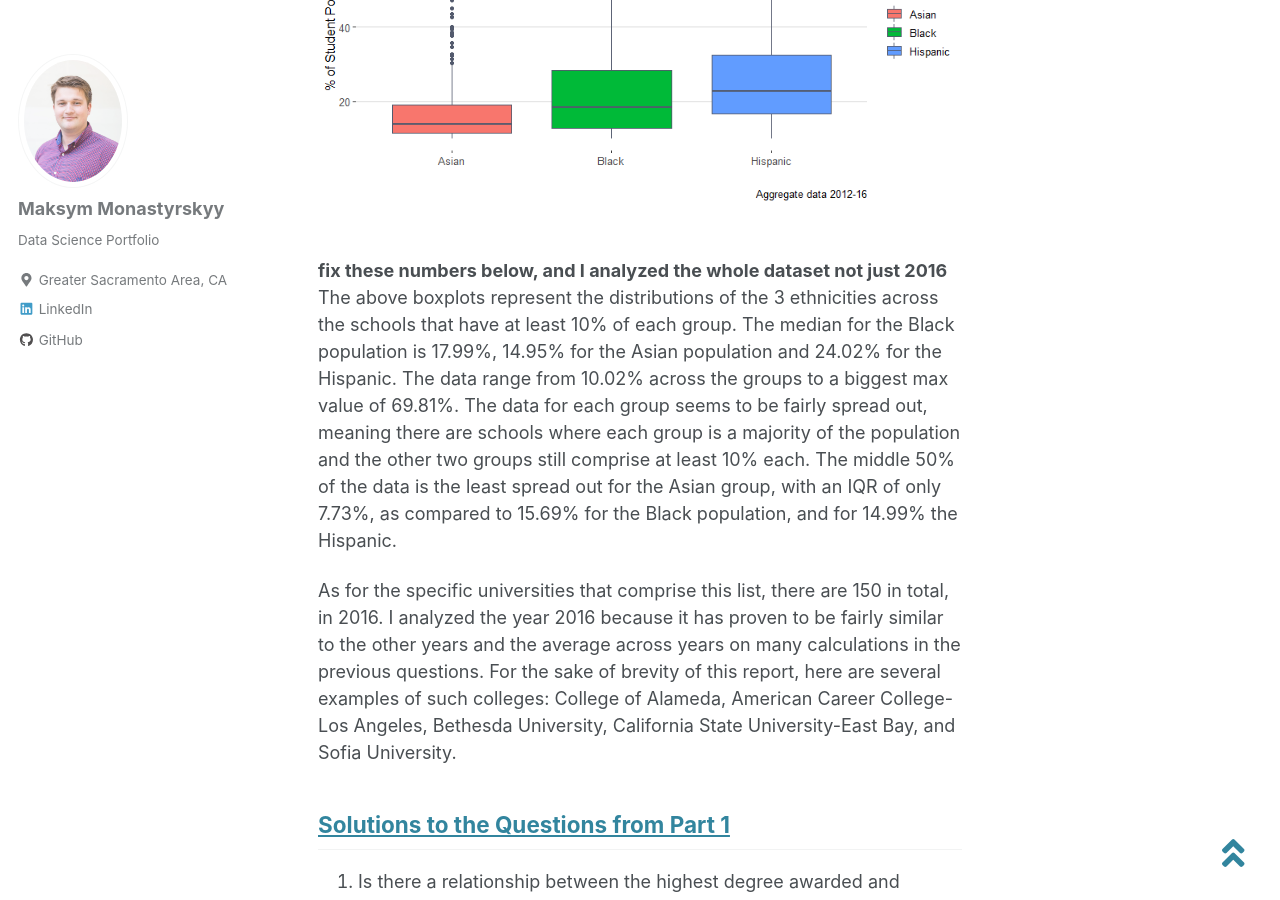
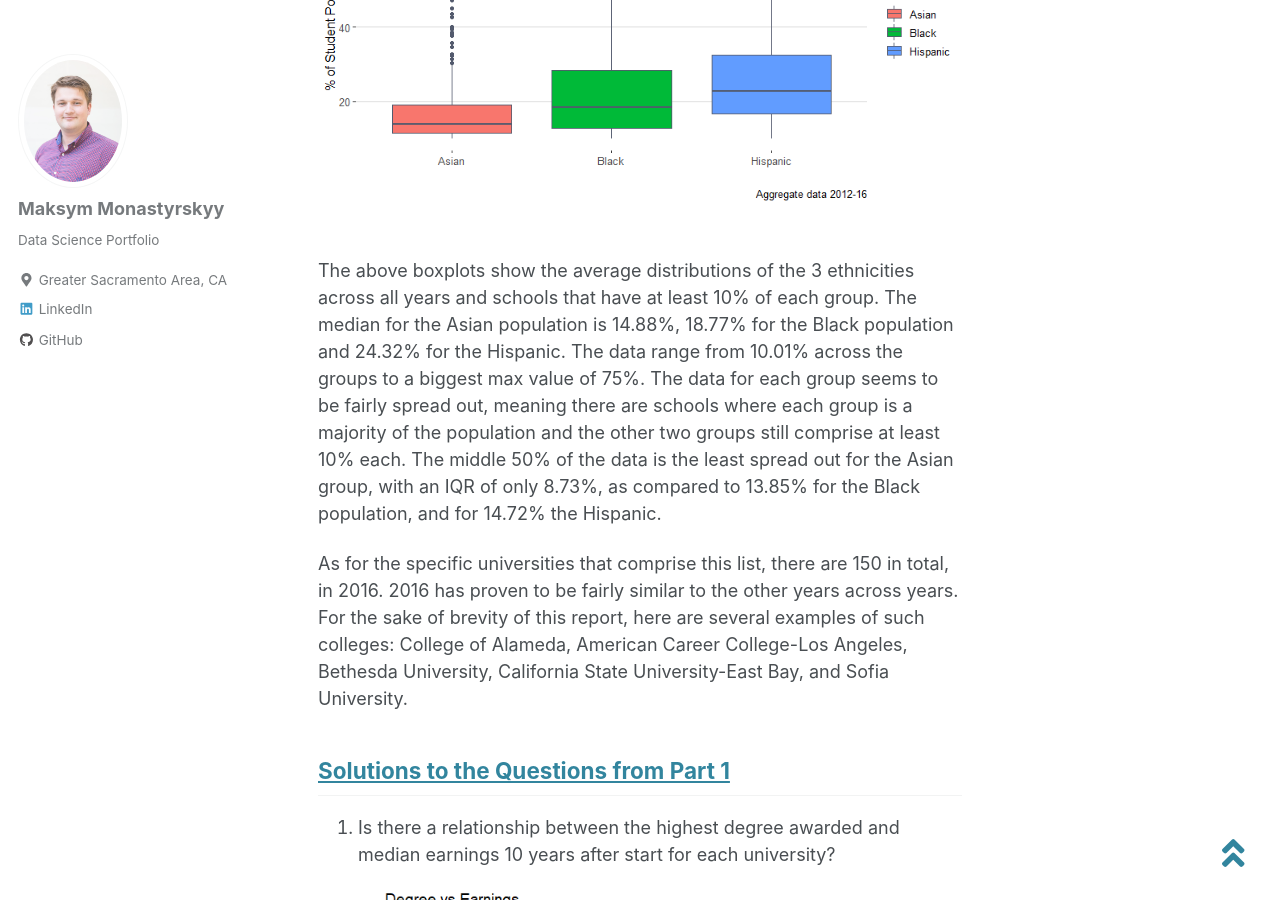
Before and after one commit to monastyrskyy/monastyrskyy.github.io, a Jekyll site: the page built from _posts/2018-11-01-collegescorecards2.md, in a window 1280 px wide and 900 px high, scrolled down 6830 px. Built offline with Jekyll 4.4.1, drawn with Linux system fonts in a browser that asks for light colours; cached includes are drawn as plain includes; nearby versions of some CDN libraries.

```diff
--- a/_posts/2018-11-01-collegescorecards2.md
+++ b/_posts/2018-11-01-collegescorecards2.md
@@ -95,10 +95,10 @@
   <img src="{{ site.url }}{{ site.baseurl }}/images/2.college_scorecards/4.diversity_boxplots.png" alt="Diversity Boxplots">
 </div><br/>
 
-**fix these numbers below, and I analyzed the whole dataset not just 2016**
-The above boxplots represent the distributions of the 3 ethnicities across the schools that have at least 10% of each group. The median for the Black population is 17.99%, 14.95% for the Asian population and 24.02% for the Hispanic. The data range from 10.02% across the groups to a biggest max value of 69.81%. The data for each group seems to be fairly spread out, meaning there are schools where each group is a majority of the population and the other two groups still comprise at least 10% each. The middle 50% of the data is the least spread out for the Asian group, with an IQR of only 7.73%, as compared to 15.69% for the Black population, and for 14.99% the Hispanic.
 
-As for the specific universities that comprise this list, there are 150 in total, in 2016. I analyzed the year 2016 because it has proven to be fairly similar to the other years and the average across years on many calculations in the previous questions. For the sake of brevity of this report, here are several examples of such colleges: College of Alameda, American Career College-Los Angeles, Bethesda University, California State University-East Bay, and Sofia University.
+The above boxplots show the average distributions of the 3 ethnicities across all years and schools that have at least 10% of each group. The median for the Asian population is 14.88%, 18.77% for the Black population and 24.32% for the Hispanic. The data range from 10.01% across the groups to a biggest max value of 75%. The data for each group seems to be fairly spread out, meaning there are schools where each group is a majority of the population and the other two groups still comprise at least 10% each. The middle 50% of the data is the least spread out for the Asian group, with an IQR of only 8.73%, as compared to 13.85% for the Black population, and for 14.72% the Hispanic.
+
+As for the specific universities that comprise this list, there are 150 in total, in 2016. 2016 has proven to be fairly similar to the other years across years. For the sake of brevity of this report, here are several examples of such colleges: College of Alameda, American Career College-Los Angeles, Bethesda University, California State University-East Bay, and Sofia University.
 
 
 ## <a href="https://monastyrskyy.github.io/collegescorecards/" target="blank">Solutions to the Questions from Part 1</a>
```
Also changed, not shown: images/2.college_scorecards/7.females_vs_years.png (added).
